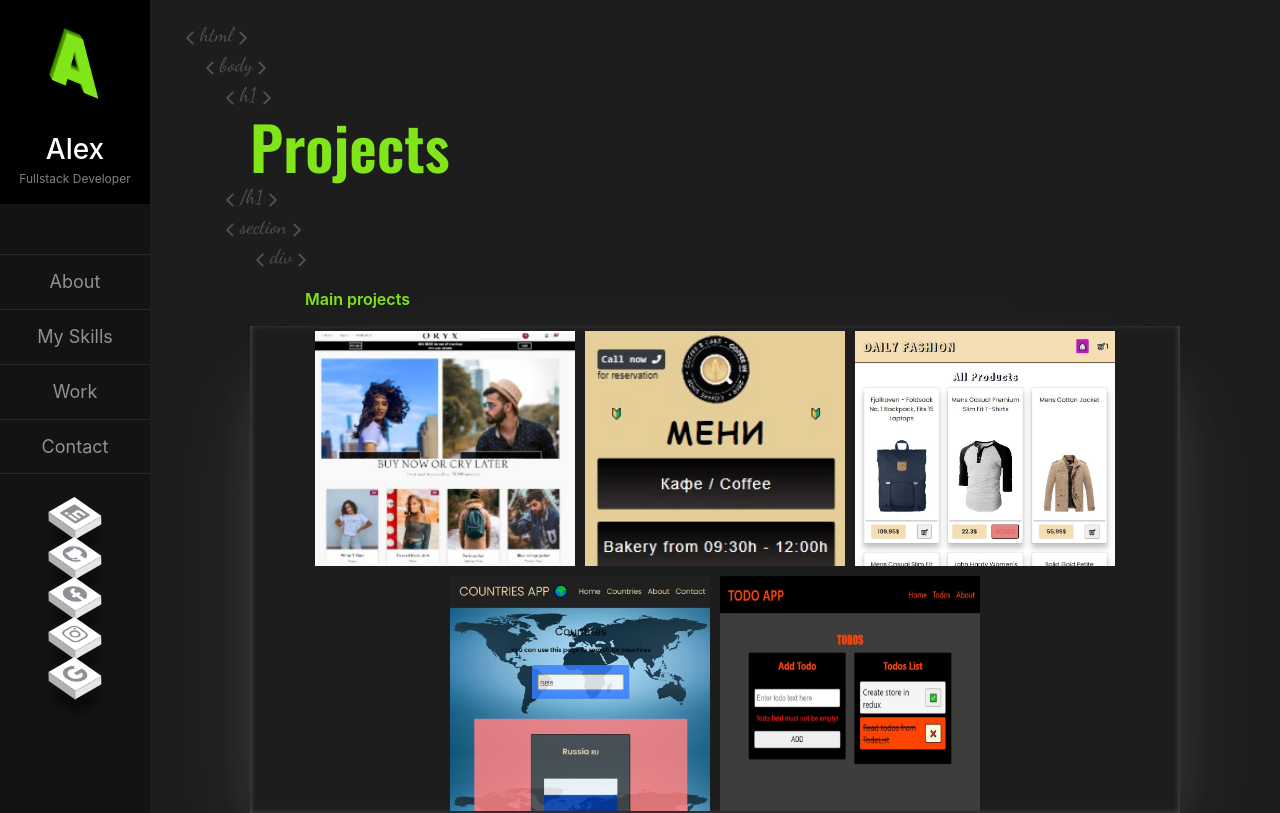
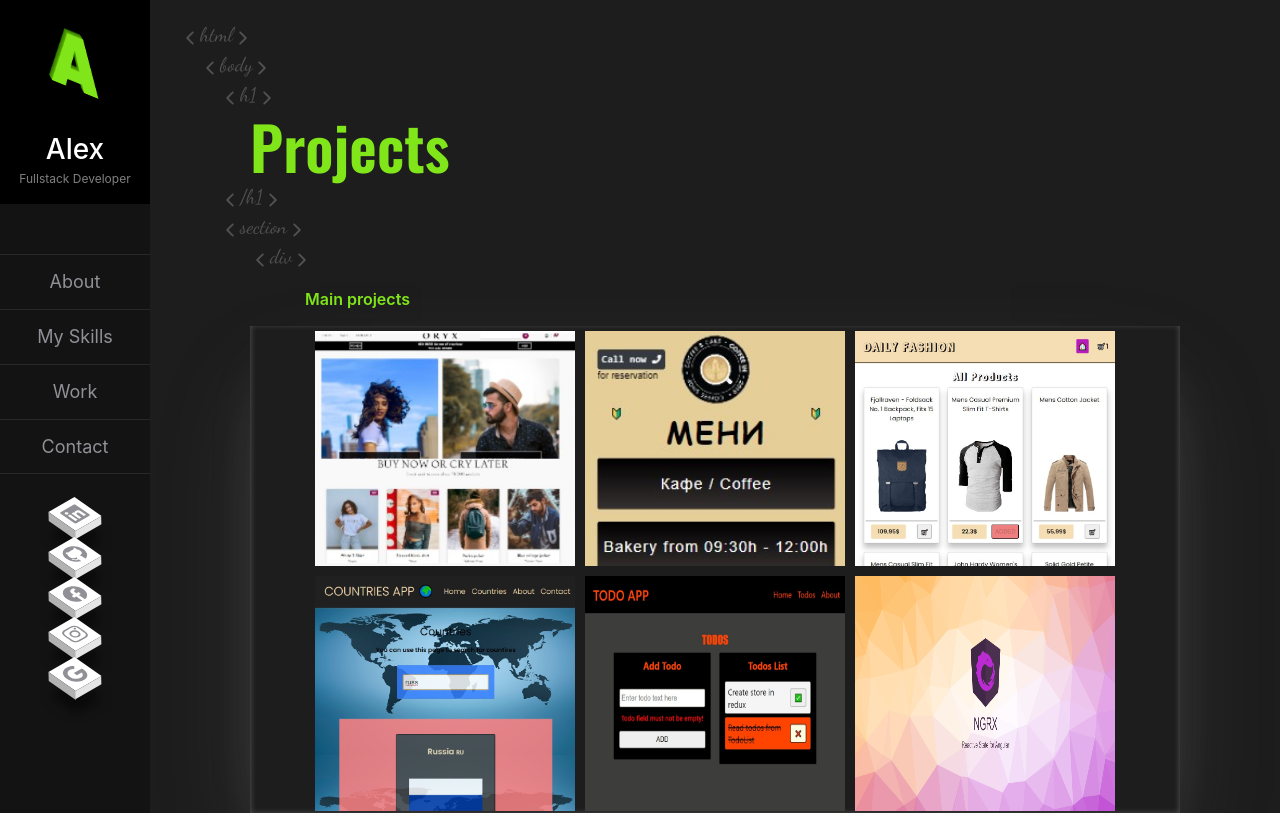
Before and after one commit to Aleksandar2444/Portofolio, a React (Create React App) app in the folder portofolio/: page /work in a window 1280 px wide. Shown: the top 813 px of the page. Built offline with nearby package versions, Linux system fonts and the light colour scheme; a web font is replaced by a local one.

Commit message:
Angular NgRx example added

```diff
--- a/portofolio/src/Pages/Work/Work.js
+++ b/portofolio/src/Pages/Work/Work.js
@@ -14,6 +14,7 @@ import Countrypedia from "../../Projects/Countrypedia/Countrypedia";
 import TodoRedux from "../../Projects/Todo-Redux/Todo";
 import TodoProps from "../../Projects/Todo-Props/Todo";
 import CoffeeApp from "../../Projects/QR-CoffeeApp/CoffeeApp";
+import NgRx from "../../Projects/NgRx-Example/NgRx";
 
 const Work = (props) => {
   return (
@@ -71,6 +72,7 @@ const Work = (props) => {
                 <DailyFashion />
                 <Countrypedia />
                 <TodoRedux />
+                <NgRx />
               </div>
             </div>
             <div className="projects_v1">
--- /dev/null
+++ b/portofolio/src/Projects/NgRx-Example/NgRx.css
@@ -0,0 +1,3 @@
+.img-11 {
+  background: url("../../images/ngrx1.jpg") round;
+}
--- /dev/null
+++ b/portofolio/src/Projects/NgRx-Example/NgRx.js
@@ -0,0 +1,24 @@
+import "./NgRx.css";
+
+const NgRx = (props) => {
+  return (
+    <div className="my_card img-11">
+      <div className="my_content">
+        <p>Angular NgRx Example</p>
+        <p>Experiencing in NgRx, creating Todo app, and listing random json.</p>
+        <div className="a__links">
+          <a
+            href="https://github.com/Aleksandar2444/Projects-v2/tree/main/Angular%20-%20Ngrx%20TodoApp/ngrx-app"
+            target="_blank"
+            rel="noreferrer"
+            className="btn-visit"
+          >
+            Github Code
+          </a>
+        </div>
+      </div>
+    </div>
+  );
+};
+
+export default NgRx;
```
Also changed, not shown: portofolio/src/images/ngrx1.jpg (added).
